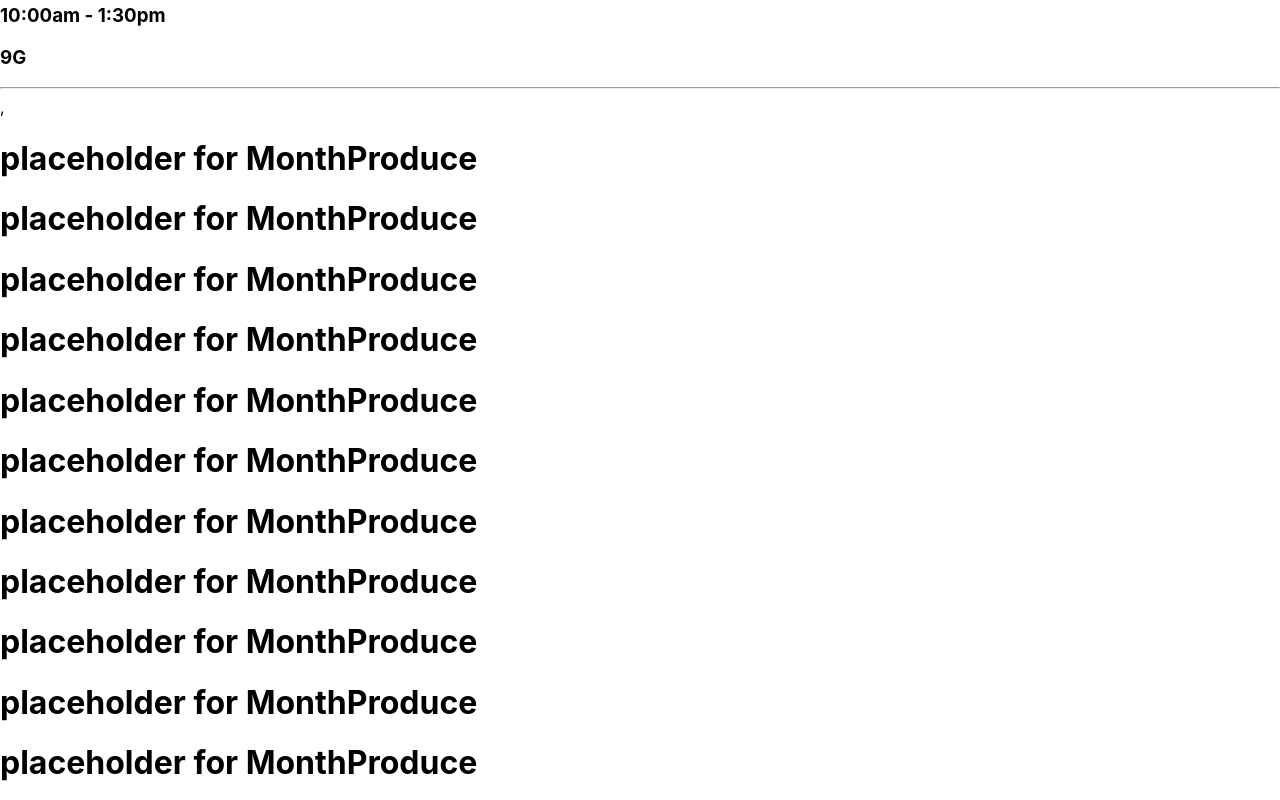
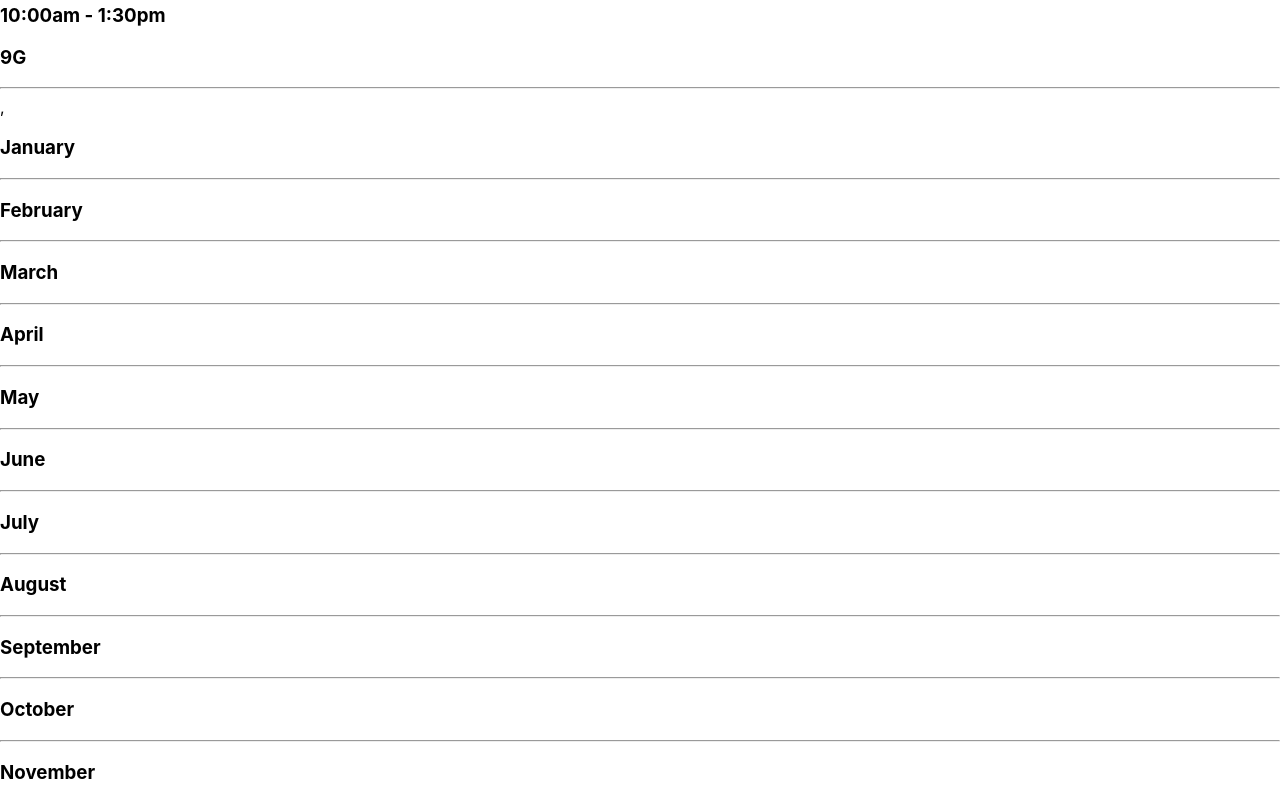
Before and after one commit to Pugsly99/farmers-market, a React (Create React App) app: page / in a window 1280 px wide. Shown: the part 1120-1920 px from the top of the page. Built offline with nearby package versions, Linux system fonts and the light colour scheme.

Commit message:
add values for monthproduce
Co-authored-by: Ryland Adams <rylandadams@yahoo.com>
Co-authored-by: Tawnee Harris <tawneeh@icloud.com>

```diff
--- a/src/components/MonthProduce.js
+++ b/src/components/MonthProduce.js
@@ -1,10 +1,21 @@
 import React from "react";
+import PropTypes from "prop-types";
 
-function MonthProduce(){
+function MonthProduce(props){
   return(
-    <h1> placeholder for MonthProduce </h1>
+    <>
+    <h3>{props.month}</h3>
+    <h3>{props.selection}</h3>
+    <hr />
+  </>
   );
 }
+
+MonthProduce.propTypes = {
+  day: PropTypes.string.isRequired,
+  location: PropTypes.string.isRequired,
+};
+
 
 export default MonthProduce;
 
```
